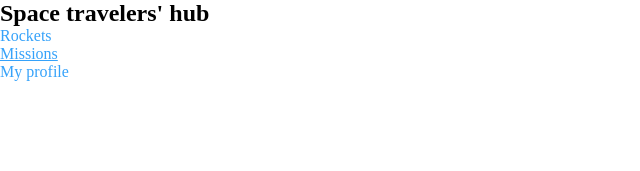
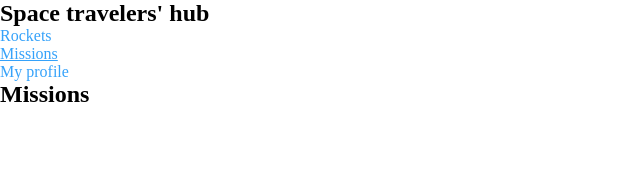
Before and after one commit to JohnFTitor/space-travelers-hub, a React (Create React App) app: page /missions in a window 1280 px wide. Shown: the top 171 px of the page, without its empty margins (0-640 px from the left). Built offline with nearby package versions, Linux system fonts and the light colour scheme.

Commit message:
Fix linters

```diff
--- a/src/App.js
+++ b/src/App.js
@@ -2,6 +2,7 @@ import './styles/App.scss';
 import { Routes, Route } from 'react-router-dom';
 import NavBar from './components/NavBar';
 import MyProfile from './components/MyProfile';
+import Missions from './components/Missions';
 
 function App() {
   return (
@@ -12,6 +13,7 @@ function App() {
       <main>
         <Routes>
           <Route exact path="/" element={<h1>I&aphos;m the main page </h1>} />
+          <Route exact path="missions" element={<Missions />} />
           <Route exact path="/profile" element={<MyProfile />} />
         </Routes>
       </main>
```
Also changed, not shown: src/components/Missions.js (line endings or trailing spaces).
